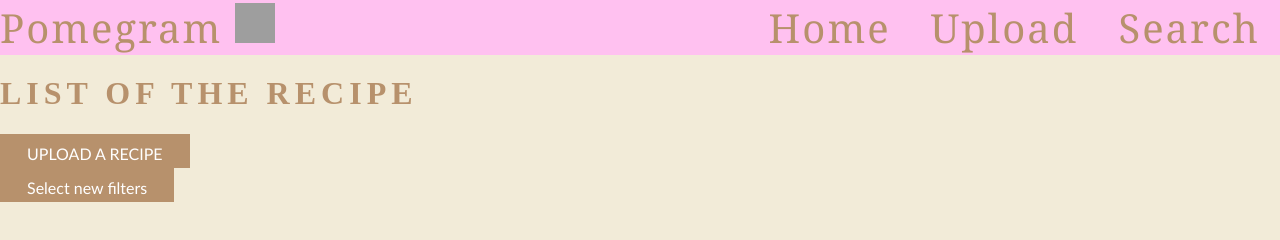
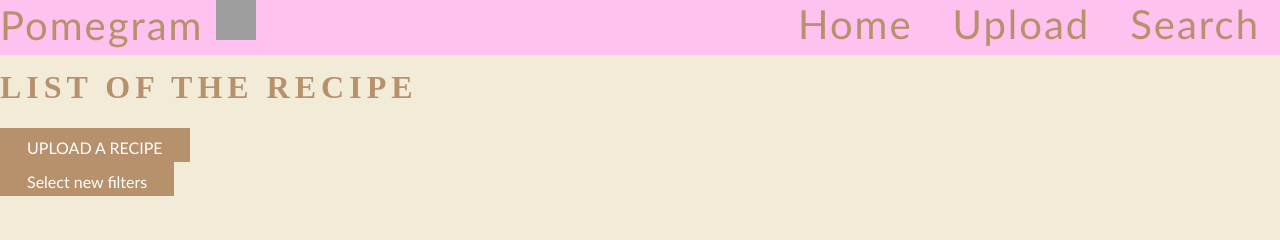
Before and after one commit to WebProgrammingSp2022/CS4-FoodBlog2, a website: page public/views/list.html in a window 1280 px wide. Drawn offline with nearby package versions, Linux system fonts and the light colour scheme; no server answers; grey boxes are pictures that could not be loaded; files whose address does not match are found by name.

Commit message:
Update style.css

```diff
--- a/public/views/style.css
+++ b/public/views/style.css
@@ -8,7 +8,7 @@ brown - 183 145 108
 */
 body {
   color: rgb(183, 145, 108);
-  font-family: "French Script MT", Georgia, Serif;
+  font-family: "Trebuchet MS", Georgia, Serif;
   background-color: rgb(242, 235, 216);
   margin: 0%;
 }
```
